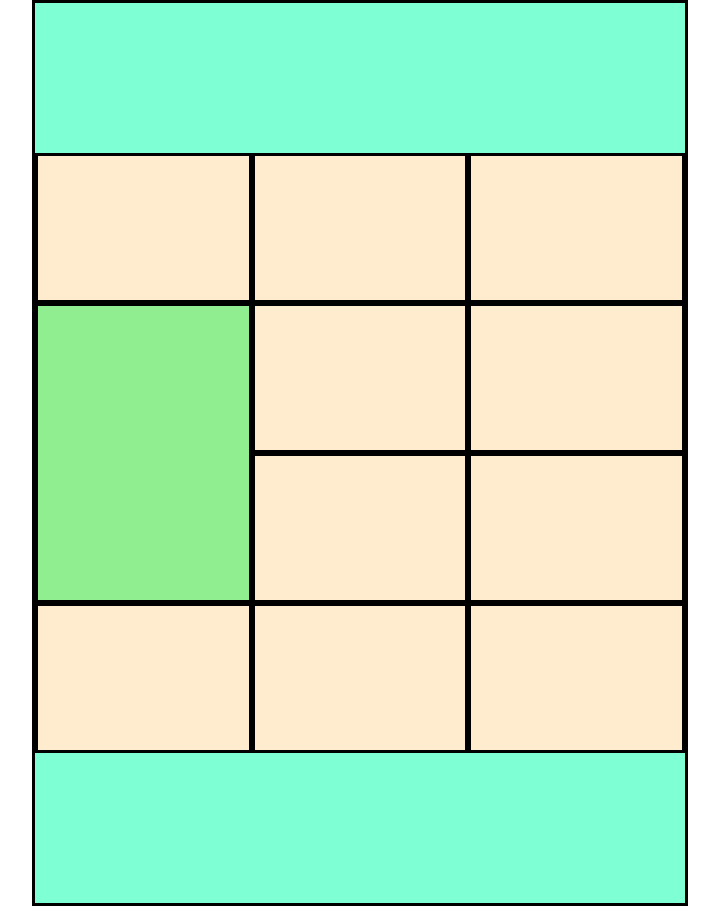
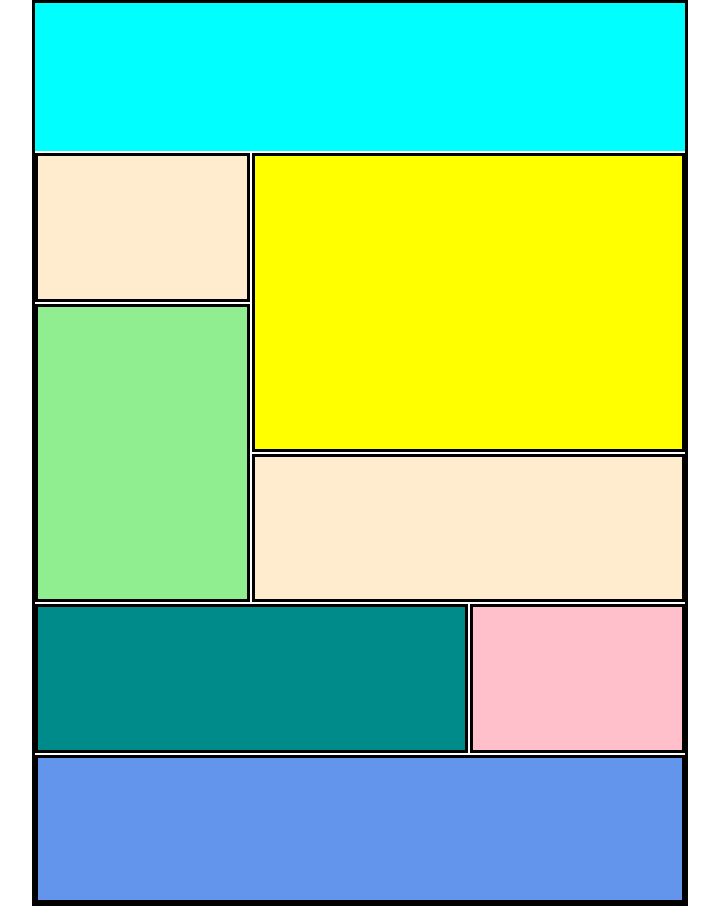
Before and after one commit to Nidhipatil2008/project_files, a plain HTML site: page nidhi/pages/HTML/tableTags/grid-layout2.html in a window 1280 px wide. Shown: the whole page, without its empty margins (280-999 px from the left). Drawn offline with Linux system fonts and the light colour scheme.

Commit message:
Add files via upload

```diff
--- a/nidhi/pages/HTML/tableTags/grid-layout2.html
+++ b/nidhi/pages/HTML/tableTags/grid-layout2.html
@@ -20,9 +20,11 @@
             height: 900px;
             grid-template-columns: 1fr 1fr 1fr;
             grid-template-rows: 1fr 1fr 1fr 1fr 1fr 1fr;
-            background-color: aquamarine;
+            background-color: white;
             border: solid black;
             display: grid;
+            gap: 2px;
+            color: aliceblue;
 
         }
 
@@ -35,12 +37,30 @@
             border: solid black;
         }
         .box-one{
-            grid-column: 3;
+            grid-column: span 3;
+            background-color: aqua;
         }
         .box-two{
             grid-row: span 2;
             background-color: lightgreen;
         }
+        .box-three{
+            grid-column: span 3;
+            background-color: cornflowerblue;
+
+        }
+        .box-four{
+            grid-column: span 2;
+            grid-row: span 2;
+            background-color: yellow;
+        }
+        .box-five{
+            grid-column: span 2;
+            background-color: darkcyan;
+        }
+       .box-six{
+        grid-column: span 2;
+       }
     </style>
 </head>
 
@@ -48,16 +68,13 @@
     <div class="container">
         <div class="box-one"></div>
         <div class="box"></div>
-        <div class="box"></div>
-        <div class="box"></div>
+        <div class="box box-four"></div>
+
         <div class="box box-two"></div>
-        <div class="box"></div>
-        <div class="box"></div>
-        <div class="box"></div>
-        <div class="box"></div>
-        <div class="box"></div>
-        <div class="box"></div>
-        <div class="box"></div>
+        <div class="box box-six"></div>
+        <div class="box box-five"></div>
+        <div class="box" style="background-color: pink;"></div>
+        <div class="box box-three"></div>
 
 
 
```
